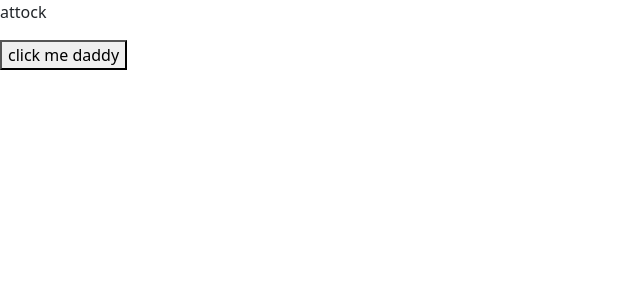
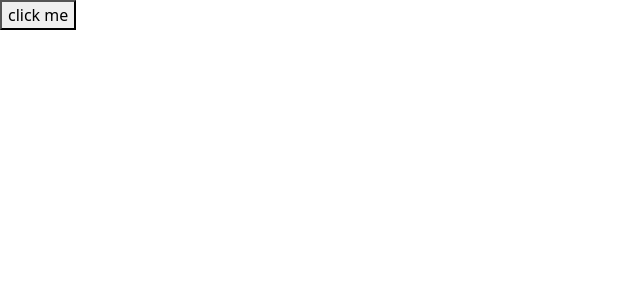
Before and after one commit to abdullahbhattidev/React-Learning, a React (Vite) app: page / in a window 1280 px wide. Shown: the top 300 px of the page, without its empty margins (0-640 px from the left). Built offline with nearby package versions, Linux system fonts and the light colour scheme; the HTML template or start-up script is replaced by a standard one.

Commit message:
updating array of objects using immer

```diff
--- a/package.json
+++ b/package.json
@@ -10,6 +10,7 @@
   },
   "dependencies": {
     "bootstrap": "^5.3.2",
+    "immer": "^9.0.19",
     "react": "^18.2.0",
     "react-dom": "^18.2.0",
     "react-icons": "^4.7.1"
--- a/src/App.tsx
+++ b/src/App.tsx
@@ -5,30 +5,63 @@ import Buttons from "./button";
 import { useState } from "react";
 import Like from "./likeButton";
 import Message from "./message";
+import produce from "immer";
 function App() {
 
-   const [drink, setDrink] = useState({
-    title: "american",
-    price: 6,
-    address: {
-      street: 2,
-      city: "attock"
-    }
-  })
+const[bug, setBug] = useState([
+      {id: 1, title:"bug1", fixed: false},
+      {id: 2, title:"bug2", fixed: true}
+    ])
 
-const handleClick = ()=> {
+const handleClick= ()=> {
+  // setBug(bug.map(bugs=> (bugs.id===1? {...bugs, fixed: true} :bugs) ));
+  setBug(produce(draft => {
+   const bugg =  draft.find(bug => bug.id === 1);
+   console.log(bugg);
+    if(bugg)
+    bugg.fixed = true;
+  }))
 
-      setDrink({...drink, address:{...drink.address, city:"islamabad"}})
-  }
+}
 
-  console.log(drink)
   return(
     <>
-    <p> {drink.address.city} </p>
-
-    <button onClick={handleClick}>click me daddy</button>
+    <button onClick={handleClick}>click me</button>
+    {bug[0].fixed && <p>{bug[0].title}</p>}
     </>
   )
+
+
+// return(
+//       <>
+//       <p>{bug[0].title}</p>
+
+//       <button onClick={handleClick}>click me daddy</button>
+//       </>
+//     )
+
+//    const [drink, setDrink] = useState({
+//     title: "american",
+//     price: 6,
+//     address: {
+//       street: 2,
+//       city: "attock"
+//     }
+//   })
+
+// const handleClick = ()=> {
+
+//       setDrink({...drink, address:{...drink.address, city:"islamabad"}})
+//   }
+
+//   console.log(drink)
+//   return(
+//     <>
+//     <p> {drink.address.city} </p>
+
+//     <button onClick={handleClick}>click me daddy</button>
+//     </>
+//   )
 
   // const [array, setarray] = useState([" happy ", " sad "])
   // const handleClick = ()=> {
@@ -116,13 +149,13 @@ const handleClick = ()=> {
 
 
 
-      {/* {alertVisibility && <Alerts onClose={()=> {setAlertVisivility(false)}}></Alerts> }
-      <Like/>
-      <Buttons buttonType="btn-primary" buttonName="primary" onpressed = {()=> {setAlertVisivility(true)}}
-      ></Buttons> */}
+      // {/* {alertVisibility && <Alerts onClose={()=> {setAlertVisivility(false)}}></Alerts> }
+      // <Like/>
+      // <Buttons buttonType="btn-primary" buttonName="primary" onpressed = {()=> {setAlertVisivility(true)}}
+      // ></Buttons> */}
 
-      {/* <List items= {items} onSelectitem = {handleonSelectitem} /> */}
-      {/* // <List items={["item4", "item5", "item6"]} /> */}
+      // {/* <List items= {items} onSelectitem = {handleonSelectitem} /> */}
+      // {/* // <List items={["item4", "item5", "item6"]} /> */}
 
 }
 
```
Also changed, not shown: 1 other file (tests, documents, lock files or other folders).
